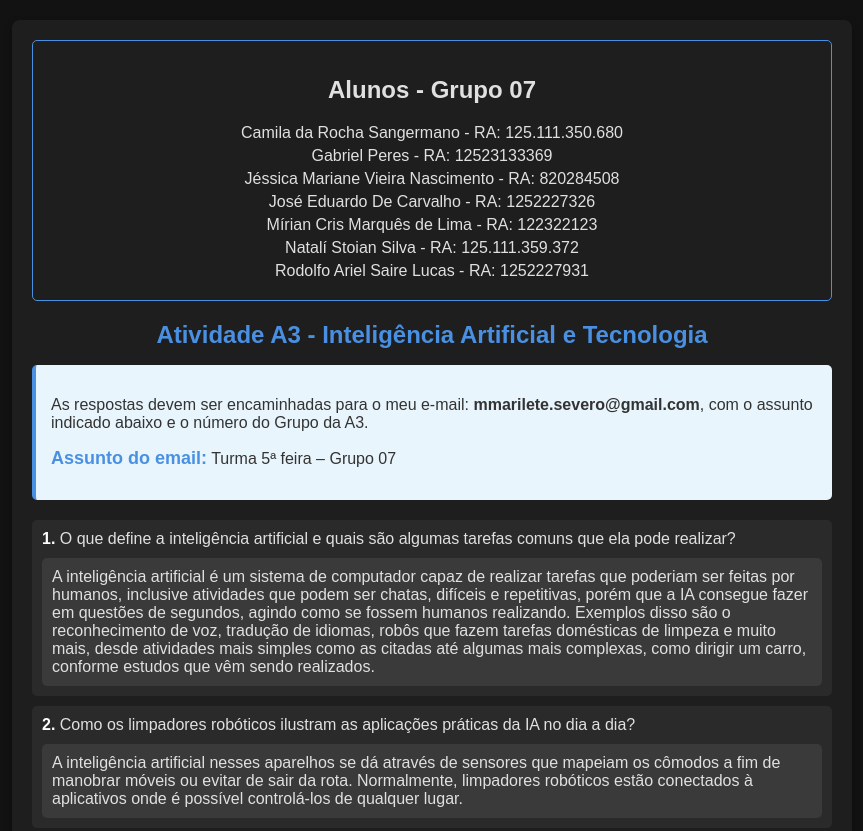
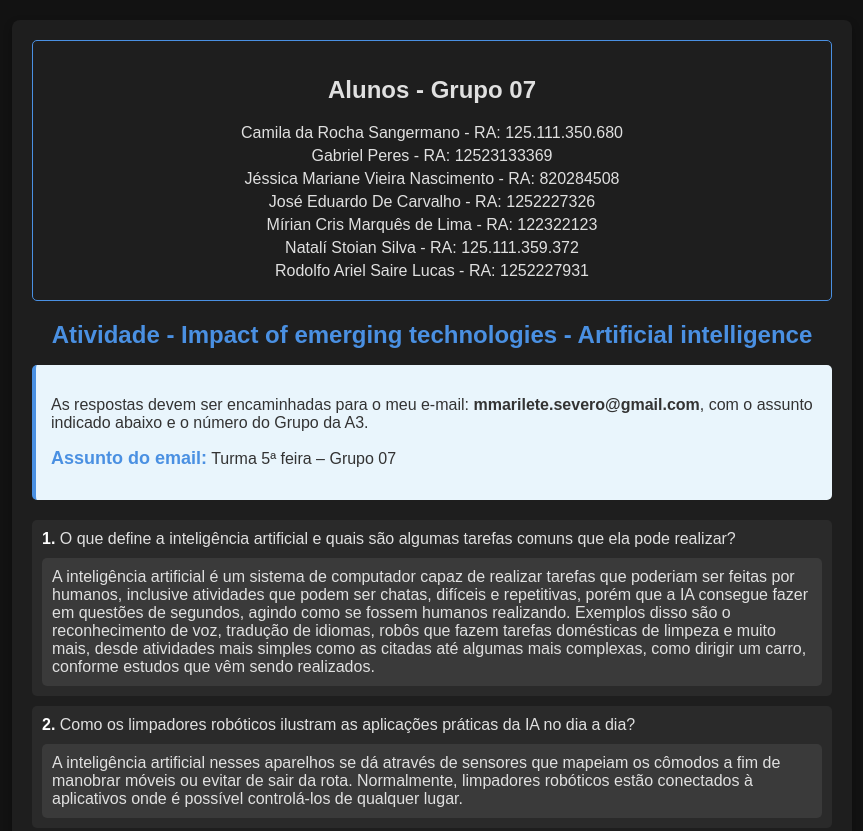
Before and after one commit to Dangil1dev/Atividade-31-10-2024, a plain HTML site: page index.html in a window 1280 px wide. Shown: the top 831 px of the page, without its empty margins (208-1071 px from the left). Drawn offline with Linux system fonts and the light colour scheme.

Commit message:
Update index.html

```diff
--- a/index.html
+++ b/index.html
@@ -3,7 +3,7 @@
 <head>
     <meta charset="UTF-8">
     <meta name="viewport" content="width=device-width, initial-scale=1.0">
-    <title>Atividade A3 - Inteligência Artificial e Tecnologia</title>
+    <title>Atividade - Inteligência Artificial e Tecnologia</title>
     <style>
         body {
             font-family: Arial, sans-serif;
@@ -113,7 +113,7 @@
         </div>
 
         <!-- Título Principal -->
-        <h1>Atividade A3 - Inteligência Artificial e Tecnologia</h1>
+        <h1>Atividade - Impact of emerging technologies - Artificial intelligence</h1>
 
         <!-- Instruções -->
         <div class="instrucoes">
```
